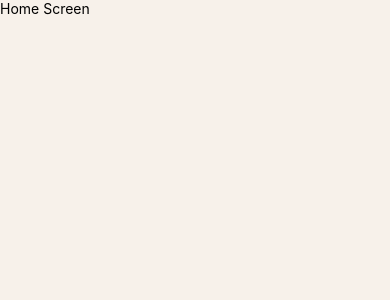
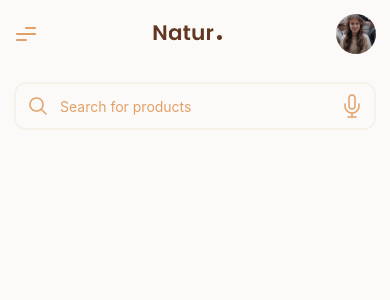
Before and after one commit to TidbitsJS/ReactNative-Kits, a React Native app in the folder natur/: screen /Home in a window 390 px wide. Shown: the top 300 px of the page. Built offline with nearby package versions, Linux system fonts and the light colour scheme.

Commit message:
home header component

```diff
--- /dev/null
+++ b/natur/components/home/HomeHeader.js
@@ -0,0 +1,82 @@
+import React from "react";
+import { View, Image, TextInput, TouchableOpacity } from "react-native";
+import { COLORS, icons, images, SIZES } from "../../constants";
+
+const HomeHeader = () => {
+  return (
+    <View style={{ width: "100%" }}>
+      <View
+        style={{
+          flexDirection: "row",
+          justifyContent: "space-between",
+          alignItems: "center",
+          margin: SIZES.base,
+        }}
+      >
+        <TouchableOpacity>
+          <Image
+            source={icons.menu}
+            resizeMode="contain"
+            style={{ width: 24, height: 24, tintColor: COLORS.primary }}
+          />
+        </TouchableOpacity>
+        <Image
+          source={images.logo}
+          resizeMode="contain"
+          style={{
+            width: 70,
+            height: 35,
+            tintColor: COLORS.secondary,
+            marginHorizontal: SIZES.small,
+          }}
+        />
+        <TouchableOpacity style={{ width: 40, height: 40, borderRadius: 20 }}>
+          <Image
+            source={images.enola}
+            resizeMode="cover"
+            style={{ width: "100%", height: "100%", borderRadius: 20 }}
+          />
+        </TouchableOpacity>
+      </View>
+
+      <View
+        style={{
+          flexDirection: "row",
+          justifyContent: "space-between",
+          alignItems: "center",
+          padding: SIZES.small,
+          borderRadius: SIZES.small + 2,
+          borderWidth: 2,
+          borderColor: COLORS.lightWhite,
+          margin: SIZES.base,
+        }}
+      >
+        <TouchableOpacity>
+          <Image
+            source={icons.search}
+            resizeMode="contain"
+            style={{ width: 24, height: 24, tintColor: COLORS.primary }}
+          />
+        </TouchableOpacity>
+        <TextInput
+          placeholder="Search for products"
+          style={{
+            flex: 1,
+            color: COLORS.secondary,
+            paddingHorizontal: SIZES.small,
+          }}
+          placeholderTextColor={COLORS.primary}
+        />
+        <TouchableOpacity>
+          <Image
+            source={icons.mic}
+            resizeMode="contain"
+            style={{ width: 24, height: 24, tintColor: COLORS.primary }}
+          />
+        </TouchableOpacity>
+      </View>
+    </View>
+  );
+};
+
+export default HomeHeader;
--- a/natur/constants/images.js
+++ b/natur/constants/images.js
@@ -1,9 +1,11 @@
 import chair01 from "../assets/images/chair01.png";
 import chair02 from "../assets/images/chair02.png";
 import logo from "../assets/images/logo.png";
+import enola from "../assets/images/enola.jpg";
 
 export default {
   chair01,
   chair02,
   logo,
+  enola,
 };
--- a/natur/constants/theme.js
+++ b/natur/constants/theme.js
@@ -6,6 +6,8 @@ const COLORS = {
   white: "#FFFFFF",
   lightWhite: "#F7F1EA",
   brownWhite: "#CAACAC",
+
+  brownBG: "rgba(247, 241, 234, 0.35);",
 };
 
 const SIZES = {
--- a/natur/screens/Home.js
+++ b/natur/screens/Home.js
@@ -1,17 +1,18 @@
 import React from "react";
 import { View, Text, SafeAreaView } from "react-native";
+import HomeHeader from "../components/home/HomeHeader";
 import { COLORS } from "../constants";
 import FocusedStatusBar from "../utils/FocusedStatusBar";
 
 const Home = () => {
   return (
-    <SafeAreaView style={{ flex: 1, backgroundColor: COLORS.lightWhite }}>
+    <SafeAreaView style={{ flex: 1, backgroundColor: COLORS.brownBG }}>
       <FocusedStatusBar
-        backgroundColor={COLORS.lightWhite}
+        backgroundColor={COLORS.brownBG}
         barStyle="dark-content"
       />
       <View style={{ flex: 1 }}>
-        <Text>Home Screen</Text>
+        <HomeHeader />
       </View>
     </SafeAreaView>
   );
```
Also changed, not shown: natur/assets/images/enola.jpg (added).
